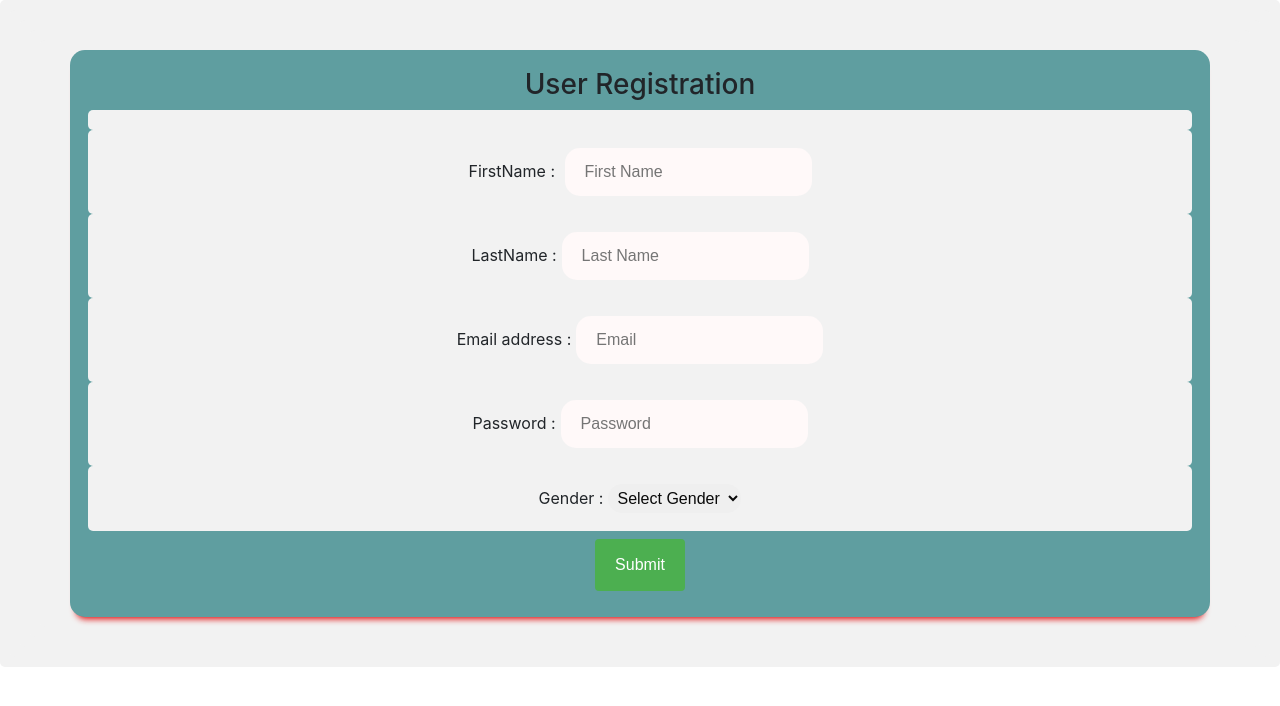
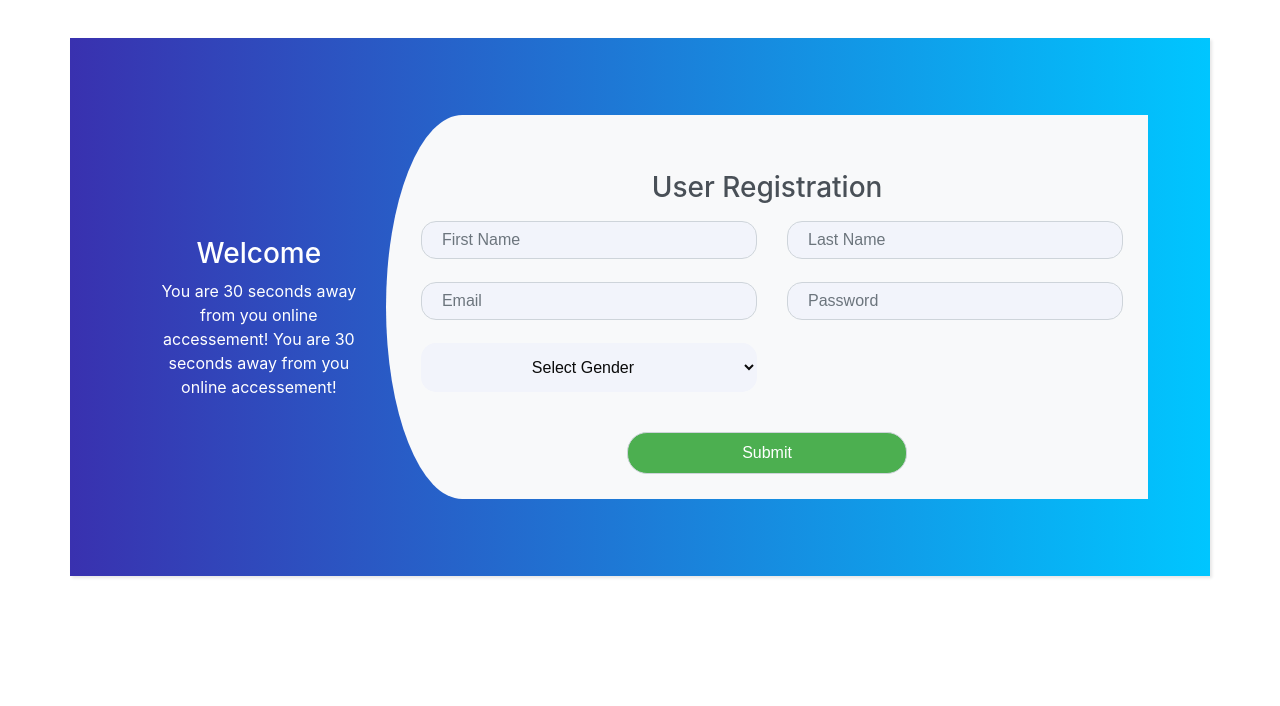
Before and after one commit to AtulVerma3PG/online-skill-test-application, a React (Create React App) app: page / in a window 1280 px wide. Shown: the top 706 px of the page. Built offline with nearby package versions, Linux system fonts and the light colour scheme.

Commit message:
UI Enhancement

```diff
--- a/src/Components/Question.js
+++ b/src/Components/Question.js
@@ -46,7 +46,8 @@ const question = (props) => {
         {" "}
         {second}
       </div>
-      <h3 id="question">
+      <div className="questions">
+        <h4 id="question">
           Question
           {" "}
           {props.questionId + 1}
@@ -54,8 +55,8 @@ const question = (props) => {
           :
           {" "}
           {props.questionText}
-      </h3>
-      <div id="altcontainer">
+        </h4>
+        <div id="">
           <div className="radio">
             {props.options.map((choice) => (
               <div key={choice}>
@@ -74,6 +75,7 @@ const question = (props) => {
             ))}
           </div>
         </div>
+
         {props.questionId !== 0 && (
         <Button
           variant="info"
@@ -109,6 +111,7 @@ const question = (props) => {
         >
           Submit Test
         </Button>
+      </div>
       <Navbar>
         <Navbar.Brand href="#home">Go To Question : </Navbar.Brand>
         <Nav className="mr-auto">
--- a/src/Components/RegisterForm.js
+++ b/src/Components/RegisterForm.js
@@ -139,9 +139,17 @@ class RegistrationForm extends Component {
       formErrors, firstName, lastName, password, email, formValid,
     } = this.state;
     return (
-      <div className="form">
+      <div className="form registration-form container">
+        <div className="row">
+          <div className="col-md-3 register-left">
+            <h3>Welcome</h3>
+            <p>You are 30 seconds away from you online accessement!
+              You are 30 seconds away from you online accessement!
+            </p>
+          </div>
+          <div className="col-md-9 register-right">
             <form onSubmit={this.handleSubmit} className="container">
-          <h3>User Registration</h3>
+              <h3 className="register-heading">User Registration</h3>
               <div className="panel panel-default form">
                 {Object.keys(formErrors).map((fieldName) => {
                   if (formErrors[fieldName].length > 0) {
@@ -154,54 +162,59 @@ class RegistrationForm extends Component {
                   return "";
                 })}
               </div>
-          <div>
-            <label htmlFor="firstName">FirstName : <input
+              <div className="row">
+                <div className="col-md-6">
+                  <input
                     type="text"
                     name="firstName"
                     id="firstName"
+                    className="form-control"
                     value={firstName}
                     onChange={this.handleUserInput}
                     placeholder="First Name"
                   />
-            </label>
+
                 </div>
-          <div>
-            <label htmlFor="lastName">LastName :<input
+                <div className="col-md-6">
+                  <input
                     type="text"
                     name="lastName"
                     id="lastName"
+                    className="form-control"
                     value={lastName}
                     onChange={this.handleUserInput}
                     placeholder="Last Name"
                   />
-            </label>
-          </div>
-          <div>
-            <label htmlFor="email">Email address :
+
+                </div> <br />
+                <div className="col-md-6">
+
                   <input
                     type="email"
                     name="email"
                     id="email"
                     placeholder="Email"
+                    className="form-control"
                     value={email}
                     onChange={this.handleUserInput}
                   />
-            </label>
+
                 </div>
-          <div>
-            <label htmlFor="password">Password :
+                <div className="col-md-6">
+
                   <input
                     type="password"
                     name="password"
                     id="password"
+                    className="form-control"
                     value={password}
                     onChange={this.handleUserInput}
                     placeholder="Password"
                   />
-            </label>
-          </div>
-          <div>
-            <label htmlFor="gender">Gender :
+
+                </div> <br />
+                <div className="col-md-6">
+
                   <select
                     onChange={this.handleUserInput}
                     name="gender"
@@ -213,7 +226,8 @@ class RegistrationForm extends Component {
                     <option value="male">Male</option>
                     <option value="female">Female</option>
                   </select>
-            </label>
+
+                </div>
               </div>
               <input
                 type="submit"
@@ -221,6 +235,8 @@ class RegistrationForm extends Component {
                 disabled={!formValid}
               />
             </form>
+          </div>
+        </div>
       </div>
     );
   }
--- a/src/Components/SubmitTest.js
+++ b/src/Components/SubmitTest.js
@@ -1,5 +1,6 @@
 import React from "react";
 import { logout } from "./utils";
+import check from "../assets/check.png";
 /**
  *Show Candidate Score with details
  *
@@ -9,17 +10,20 @@ const SubmitTest = ({ location }) => {
   const { state } = location;
   logout();
   return (
-    <div>
-      <h4>Thanks for you Response.</h4>
+    <div className="thankyou-page">
+      <img src={check} alt="s" />
+      <h4>Thanks You! </h4>
       <p>
-        Name : {state.firstName} {state.lastName}
+        <b>Name :</b> {state.firstName} {state.lastName}
         <br />
-        Email : {state.email}
+        <b>Email :</b> {state.email}
         <br />
-        Questions Attempted : {state.questionsAttempted} /{" "}
-        {state.questionCount}
+        <b>Questions Attempted : </b>
+        <span className="number-score">{state.questionsAttempted} /{" "}
+          {state.questionCount}
+        </span>
         <br />
-        Score : {state.candidateScore} / {state.questionCount}
+        <b>Score :</b> <span className="number-score">{state.candidateScore} / {state.questionCount}</span>
       </p>
     </div>
   );
--- a/src/styles/components/_homepage.scss
+++ b/src/styles/components/_homepage.scss
@@ -1,18 +1,30 @@
 .home {
-  background-image: url("../../assets/Background.jpg");
+  /*background-image: url("../../assets/Background.jpg");*/
   background-size: cover;
   background-position: center;
   justify-content: space-around;
-  height: 100vh;
-  width: 100vw;
+  /*height: 100vh;
+  width: 100vw;*/
+  padding: 1rem;
+  text-align: left;
 }
-
+.home h1 {background-color: blanchedalmond;
+  padding: 15px;
+  text-align: center;
+  border-radius: 6px;font-size: 30px;}
+  .quizinstructions ol li {padding:.50rem}
+  .button-center {text-align: center;}
 .quizinstructions {
-    background-image: url("../../assets/Background-instruction.jpg");
+    /*background-image: url("../../assets/Background-instruction.jpg");*/
     border: 2px solid darken($off-white, 40%);
-    margin-top: $lg;
+    margin-top: $xs;
     border-radius: $xs;
-    padding: $normal $xl;
+    padding: $normal;
+    border: 2px solid #b6d5f1;
+    margin-top: 0.2rem;
+    border-radius: 0.5rem;
+    padding: 1rem;
+    background-color: aliceblue;
   }
 
 
@@ -21,13 +33,14 @@
   }
 
   .select {
-    padding: 5px 5px;
-    margin: 8px 0 0 5px;
+    padding: 15px 0;
+    /* margin: 8px 0 0 5px; */
     box-sizing: border-box;
     border: none;
     border-radius: 15px;
-    color: rgb(10, 10, 10);
+    color: #0a0a0a;
     font-family: Arial, Helvetica, sans-serif;
+    text-align: center;
   }
 
 
--- a/src/styles/components/_question.scss
+++ b/src/styles/components/_question.scss
@@ -1,27 +1,40 @@
-#altcontainer {
-    background-color: #fff;
-    font-size: 120%;
-    line-height: 1.7em;
-  }
+
   .radio {
-    padding-left: 50px;
+    padding-left: 0px;
     text-align: left;
   }
   input[type="checkbox"] {
     margin-right: 1rem;
     text-align: left;
+    width: 30px;
+    height: 22px;
   }
   .Countdown-time {
-    font-size: 30px;
-    margin: 1px 0;
-    background-color: aqua;
-    display: inline-block;
+    padding: 6px 12px;
+    font-size: 24px;
+    margin: 24px;
+    background-color: #f7df19;
+    font-weight: bold;
   }
   .question {
     text-align: left;
   }
+  .questions h4{
+  margin-bottom: 2.5rem; }
   .questionaireButton {
     margin-left: 5%;
     border: 1px solid black;
     margin-top: 2%;
   }
+  .questions  {
+  border: 2px solid #b6d5f1;
+    margin-top: 0.2rem;
+    border-radius: 0.5rem;
+    padding: 1rem;
+    background-color: aliceblue;
+  }
+
+  label {
+    display: inline-block;
+    margin-bottom: 1.5rem;
+  }
--- a/src/styles/components/_registration.scss
+++ b/src/styles/components/_registration.scss
@@ -1,42 +1,64 @@
-  h1 {
-    font-size: 38px;
-  }
 
+  .registration-form
+  {
+  width: 100%;
+  margin: 0px auto;
+  background: #efefef;
+  padding: 60px 120px 80px 120px;
+  text-align: center;
+  -webkit-box-shadow: 2px 2px 3px rgba(0,0,0,0.1);
+  box-shadow: 2px 2px 3px rgba(0,0,0,0.1);
+  background: -webkit-linear-gradient(left, #3931af, #00c6ff);
+    margin-top: 3%;
+    padding: 6%;
+}
+.register-right {
+  background: #f8f9fa;
+  border-top-left-radius: 10% 50%;
+  border-bottom-left-radius: 10% 50%;
+}
+.register-heading {
+  text-align: center;
+  margin-top: 8%;
+   color: #495057;
+}
   input[type="text"] {
     padding: 12px 20px;
-    margin: 8px 0 0 5px;
+    margin: 8px 0 15px 5px;
     box-sizing: border-box;
-    border: none;
+    border: 1px solid #ced4da;
     border-radius: 15px;
-    background-color: rgb(255, 249, 249);
+    background-color: #f2f4fb;
     color: rgb(10, 10, 10);
     font-family: Arial, Helvetica, sans-serif;
   }
-  input[type="email"] {
+  input[type="email"], select {
     padding: 12px 20px;
-    margin: 8px 0 0 5px;
+    margin: 8px 0 15px 5px;
     box-sizing: border-box;
-    border: none;
+    border: 1px solid #ced4da;
     border-radius: 15px;
-    background-color: rgb(255, 249, 249);
+    background-color: #f2f4fb;
     color: rgb(10, 10, 10);
     font-family: Arial, Helvetica, sans-serif;
   }
 
   input[type="password"] {
     padding: 12px 20px;
-    margin: 8px 0 0 5px;
+    margin: 8px 0 15px 5px;
     box-sizing: border-box;
-    border: none;
+    border: 1px solid #ced4da;
     border-radius: 15px;
-    background-color: rgb(255, 249, 249);
+    background-color: #f2f4fb;
     color: rgb(10, 10, 10);
     font-family: Arial, Helvetica, sans-serif;
   }
 
+  select{padding: 8px 18px;width:100%;}
+
   input[type="submit"] {
     background-color: #ddd;
-    border: none;
+    border: 1px solid #ced4da;
     color: black;
     padding: 10px 20px;
     text-align: center;
@@ -48,8 +70,12 @@
     font-family: Arial, Helvetica, sans-serif;
     margin-left: 22px;
   }
-
-  .container {
+  .register-left {
+    text-align: center;
+    color: #fff;
+    margin-top: 12%;
+}
+  /*.container {
     background-color: cadetblue;
     border-style: hidden;
     border-radius: 15px;
@@ -58,6 +84,7 @@
     text-align: center;
     box-shadow: 0 8px 6px -6px rgb(223, 13, 13);
   }
+  */
   @media screen and (max-width: 900px) {
     .main-contianer {
       display: flex;
@@ -70,19 +97,14 @@
   input[type="submit"] {
     background-color: #4caf50;
     color: white;
-    padding: 14px 20px;
-    margin: 8px 0;
-    border: none;
-    border-radius: 4px;
+    padding: 8px 20px;
+    margin: 25px 0;
+    border: 1px solid #ced4da;
+    border-radius: 20px;
     cursor: pointer;
+    width: 40%;
   }
 
   input[type="submit"]:hover {
     background-color: #3f8a42;
   }
-
-  div {
-    border-radius: 5px;
-    background-color: #f2f2f2;
-    padding: 10px;
-  }
--- /dev/null
+++ b/src/styles/components/_submittest.scss
@@ -0,0 +1,19 @@
+.thankyou-page {padding: 6rem 4rem;
+    max-width: 29%;
+    margin: auto;
+    background: #dcfbdd;
+    margin-top: 40px;
+    border-radius: 6px;
+    border: 1px solid #a6f1a9;}
+.thankyou-page h4{ font-size: 42px;
+    margin-bottom: 25px;
+    color: #5C5C5C;
+}
+
+.thankyou-page p {text-align:left;}
+.number-score {
+padding: 6px;
+    background-color: #4CAF50;
+    color: #fff;
+    border-radius: 4px;
+}
--- a/src/styles/styles.scss
+++ b/src/styles/styles.scss
@@ -2,3 +2,4 @@
 @import "./components/registration";
 @import "./components/homepage";
 @import "./components/question";
+@import "./components/submittest";
```
Also changed, not shown: src/Components/HomePage.js (+14 -13 lines), src/assets/check.png (added). Lines whose indentation alone changed are shown as unchanged.
